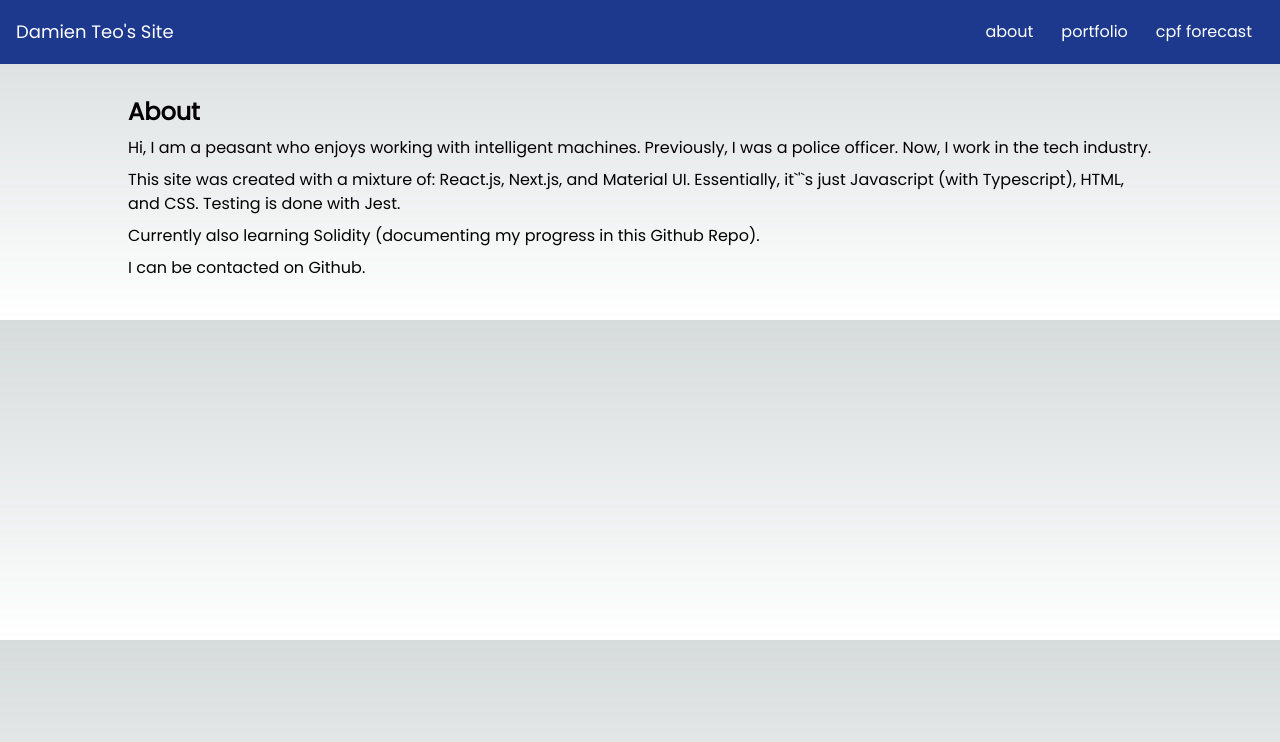
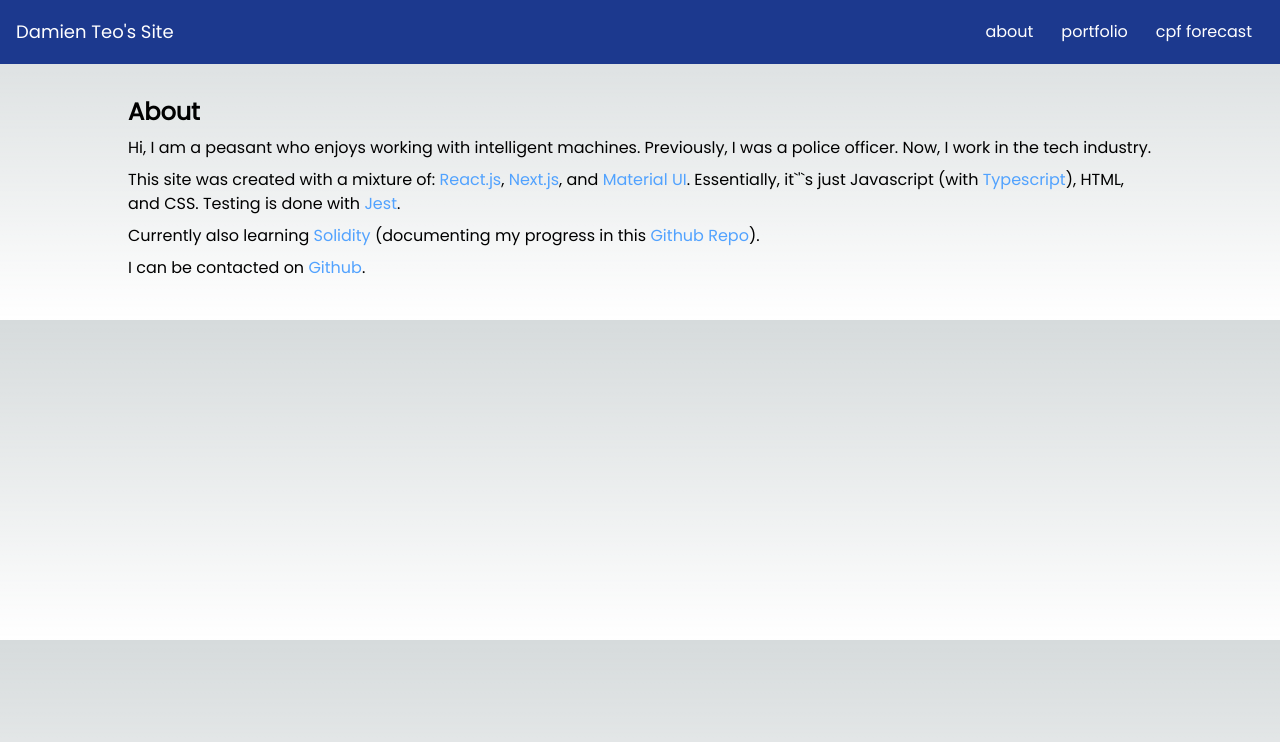
Before and after one commit to damienteo/my-app, a Next.js app: page / in a window 1280 px wide. Shown: the top 742 px of the page. Built offline with nearby package versions, Linux system fonts and the light colour scheme.

Commit message:
Update styling for External Link

```diff
--- a/app/components/common/links/ExternalLink.tsx
+++ b/app/components/common/links/ExternalLink.tsx
@@ -10,7 +10,12 @@ const ExternalLink: React.FunctionComponent<ExternalLinkProps> = ({
   label,
 }) => {
   return (
-    <a href={url} target="_blank" rel="noopener" className="text-blue">
+    <a
+      href={url}
+      target="_blank"
+      rel="noopener noreferrer"
+      className="text-blue-400 hover:text-blue-600 hover:underline transition-colors duration-200"
+    >
       {label}
     </a>
   )
```
